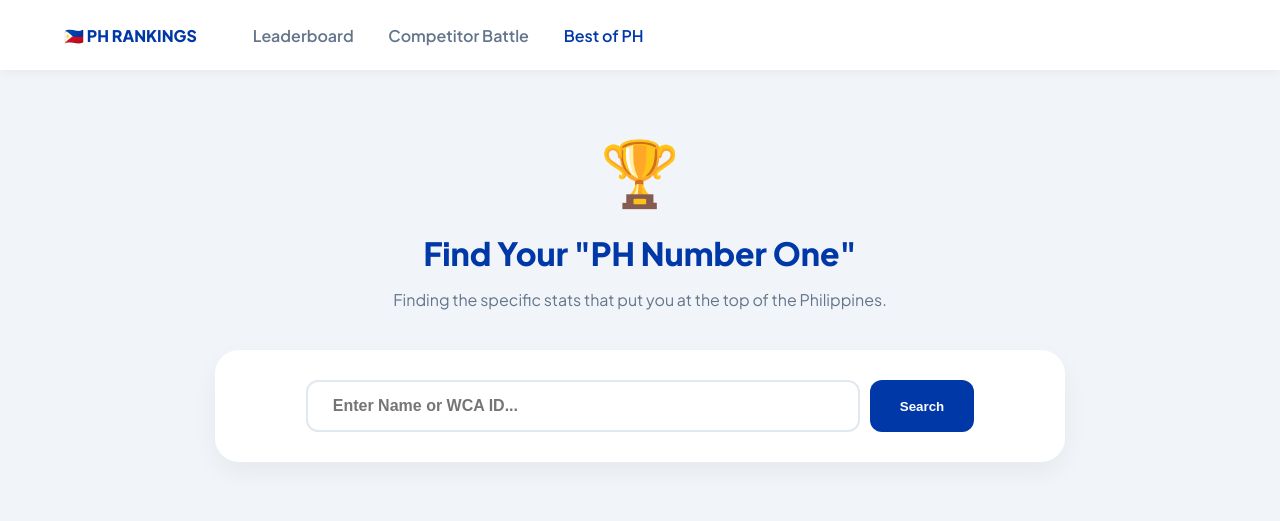
After one commit to Lavages/Pinoy-All-Rounders, a Flask app: page /best-of-ph in a window 1280 px wide. The commit adds this page. Shown: the top 521 px of the page. Run offline with Flask 3, Linux system fonts and the light colour scheme.

Commit message:
Added Best of PH Tab

```diff
--- a/app.py
+++ b/app.py
@@ -16,24 +16,24 @@ EVENTS = {
     '333mbf': 'MBLD'
 }
 
-def format_wca_time(value, event_id):
+def format_wca_time(value, event_id, is_avg=False):
     """
-    Formats WCA integers into readable strings.
-    Handles standard times, FMC (moves), and MBLD (solved/attempted time).
+    Formats WCA integers into readable strings based on event type.
+    - Normal: M:SS.hh or SS.hh
+    - FMC: Single as Int, Average as Decimal (xx.xx)
+    - MBLD: Solved/Attempted M:SS
     """
     if value <= 0 or pd.isna(value):
         return "DNF" if value == -1 else "-"
 
     # 1. FMC (Fewest Moves)
     if event_id == '333fm':
-        return str(int(value))
+        return f"{value/100:.2f}" if is_avg else str(int(value))
 
-    # 2. Multi-Blind (333mbf) - New Format: 0DDTTTTTMM
+    # 2. Multi-Blind (333mbf) -> Solved/Attempted M:SS
     if event_id == '333mbf':
         s = str(int(value)).zfill(10)
-
-        # Parse based on WCA New Multi-Blind rules:
-        # difference = 99 - DD
+        # 0DDTTTTTMM -> DD: Difference, TTTTT: Time in Sec, MM: Missed
         dd = int(s[1:3])
         time_sec = int(s[3:8])
         mm = int(s[8:10])
@@ -42,7 +42,6 @@ def format_wca_time(value, event_id):
         solved = difference + mm
         attempted = solved + mm
 
-        # Handle "Unknown Time" edge case
         if time_sec == 99999:
             return f"{solved}/{attempted} ?:??"
 
@@ -50,18 +49,20 @@ def format_wca_time(value, event_id):
         seconds = time_sec % 60
         return f"{solved}/{attempted} {minutes}:{str(seconds).zfill(2)}"
 
-    # 3. Standard Time Formatting (Sub-minute, Minutes, and Hours)
+    # 3. Standard Time Formatting (Centiseconds to Clock)
     val = int(value)
     cs = val % 100
-    s = (val // 100) % 60
-    m = (val // 6000) % 60
-    h = (val // 360000)
+    total_sec = val // 100
+    s = total_sec % 60
+    m = (total_sec // 60) % 60
+    h = total_sec // 3600
 
     if h > 0:
         return f"{h}:{str(m).zfill(2)}:{str(s).zfill(2)}.{str(cs).zfill(2)}"
     elif m > 0:
         return f"{m}:{str(s).zfill(2)}.{str(cs).zfill(2)}"
     else:
+        # Handles 0.69 case
         return f"{s}.{str(cs).zfill(2)}"
 
 def decode_mbld_vectorized(series):
@@ -84,6 +85,14 @@ def decode_mbld_vectorized(series):
     return scores
 
 def load_and_cache():
+    # Initialize empty defaults to prevent "UnboundLocalError"
+    ph_names = pd.DataFrame()
+    ph_s_ranks = pd.DataFrame()
+    ph_a_ranks = pd.DataFrame()
+    ph_podiums = pd.DataFrame()
+    ph_all_results = pd.DataFrame()
+    export_date = "Unknown"
+
     if os.path.exists(CACHE_FILE) and os.path.getsize(CACHE_FILE) > 0:
         try:
             with open(CACHE_FILE, 'rb') as f:
@@ -91,41 +100,68 @@ def load_and_cache():
                 df_all = pd.DataFrame(data.get('all_results', []))
                 if not df_all.empty and 'date' in df_all.columns:
                     df_all['date'] = pd.to_datetime(df_all['date'])
-                return (pd.DataFrame(data['names']), pd.DataFrame(data['single']),
-                        pd.DataFrame(data['average']), data.get('last_update', 'Unknown'),
-                        pd.DataFrame(data.get('podiums', [])), df_all)
+
+                return (pd.DataFrame(data['names']),
+                        pd.DataFrame(data['single']),
+                        pd.DataFrame(data['average']),
+                        data.get('last_update', 'Unknown'),
+                        pd.DataFrame(data.get('podiums', [])),
+                        df_all)
         except Exception as e:
             print(f"Cache read error: {e}")
 
     try:
         required_files = ["WCA_export_results.tsv", "WCA_export_ranks_single.tsv",
                           "WCA_export_ranks_average.tsv", "WCA_export_competitions.tsv"]
+
         for f in required_files:
-            if not os.path.exists(f): return pd.DataFrame(), pd.DataFrame(), pd.DataFrame(), "Error", pd.DataFrame(), pd.DataFrame()
+            if not os.path.exists(f):
+                return ph_names, ph_s_ranks, ph_a_ranks, "Error: Missing Files", ph_podiums, ph_all_results
 
         export_date = datetime.fromtimestamp(os.path.getmtime("WCA_export_results.tsv")).strftime('%b-%d, %Y')
+
+        # Load Results
         res_df = pd.read_csv("WCA_export_results.tsv", sep="\t", usecols=['person_id', 'person_name', 'person_country_id', 'pos', 'round_type_id', 'event_id', 'best', 'average', 'competition_id'], low_memory=False)
         comps = pd.read_csv("WCA_export_competitions.tsv", sep="\t", usecols=['id', 'year', 'month', 'day', 'name'])
         comps['date'] = pd.to_datetime(comps[['year', 'month', 'day']])
-        ph_res_all = res_df[res_df['person_country_id'] == 'Philippines'].merge(comps[['id', 'date', 'name']], left_on='competition_id', right_on='id')
-        ph_names = ph_res_all.drop_duplicates('person_id')[['person_id', 'person_name']]
+
+        # Filter for Philippines
+        ph_all_results = res_df[res_df['person_country_id'] == 'Philippines'].merge(comps[['id', 'date', 'name']], left_on='competition_id', right_on='id')
+        ph_names = ph_all_results.drop_duplicates('person_id')[['person_id', 'person_name']]
         ph_ids = ph_names['person_id'].unique()
-        s_ranks = pd.read_csv("WCA_export_ranks_single.tsv", sep="\t", usecols=['person_id', 'event_id', 'best', 'country_rank'], low_memory=False)
-        a_ranks = pd.read_csv("WCA_export_ranks_average.tsv", sep="\t", usecols=['person_id', 'event_id', 'best', 'country_rank'], low_memory=False)
-        ph_s_ranks = s_ranks[s_ranks['person_id'].isin(ph_ids)]
-        ph_a_ranks = a_ranks[a_ranks['person_id'].isin(ph_ids)]
-        ph_res_all_serializable = ph_res_all.copy()
-        ph_res_all_serializable['date'] = ph_res_all_serializable['date'].dt.strftime('%Y-%m-%d')
+
+        # Load Ranks
+        s_ranks_raw = pd.read_csv("WCA_export_ranks_single.tsv", sep="\t", usecols=['person_id', 'event_id', 'best', 'country_rank'], low_memory=False)
+        a_ranks_raw = pd.read_csv("WCA_export_ranks_average.tsv", sep="\t", usecols=['person_id', 'event_id', 'best', 'country_rank'], low_memory=False)
+        ph_s_ranks = s_ranks_raw[s_ranks_raw['person_id'].isin(ph_ids)]
+        ph_a_ranks = a_ranks_raw[a_ranks_raw['person_id'].isin(ph_ids)]
+
+        # Prepare for cache
+        ph_res_serializable = ph_all_results.copy()
+        ph_res_serializable['date'] = ph_res_serializable['date'].dt.strftime('%Y-%m-%d')
+
+        ph_podiums = ph_all_results[(ph_all_results['pos'] <= 3) & (ph_all_results['round_type_id'].isin(['f', 'c']))][['person_id', 'event_id', 'pos']]
+
         cache_data = {
-            'names': ph_names.to_dict('records'), 'single': ph_s_ranks.to_dict('records'),
-            'average': ph_a_ranks.to_dict('records'), 'podiums': ph_res_all[(ph_res_all['pos'] <= 3) & (ph_res_all['round_type_id'].isin(['f', 'c']))][['person_id', 'event_id', 'pos']].to_dict('records'),
-            'all_results': ph_res_all_serializable[['person_id', 'event_id', 'pos', 'round_type_id', 'date', 'name', 'best', 'average']].to_dict('records'),
+            'names': ph_names.to_dict('records'),
+            'single': ph_s_ranks.to_dict('records'),
+            'average': ph_a_ranks.to_dict('records'),
+            'podiums': ph_podiums.to_dict('records'),
+            'all_results': ph_res_serializable[['person_id', 'event_id', 'pos', 'round_type_id', 'date', 'name', 'best', 'average']].to_dict('records'),
             'last_update': export_date
         }
-        with open(CACHE_FILE, 'wb') as f: f.write(msgpack.packb(cache_data))
-        return ph_names, ph_s_ranks, ph_a_ranks, export_date, pd.DataFrame(cache_data['podiums']), ph_res_all
+
+        with open(CACHE_FILE, 'wb') as f:
+            f.write(msgpack.packb(cache_data))
+
+        return ph_names, ph_s_ranks, ph_a_ranks, export_date, ph_podiums, ph_all_results
+
     except Exception as e:
-        return pd.DataFrame(), pd.DataFrame(), pd.DataFrame(), "Error", pd.DataFrame(), pd.DataFrame()
+        print(f"Data processing error: {e}")
+        return ph_names, ph_s_ranks, ph_a_ranks, "Error", ph_podiums, ph_all_results
+
+# Global variables assignment at the bottom of the script
+ph_names, s_ranks, a_ranks, last_update_date, ph_podiums_raw, ph_all_results = load_and_cache()
 
 @app.route('/battle', methods=['GET', 'POST'])
 def battle():
@@ -209,6 +245,104 @@ def battle():
 
     return render_template('battle.html', comp1=comp1, comp2=comp2, battle_data=battle_data,
                            kinch=kinch_scores, summary=summary, updated=last_update_date)
+
+@app.route('/best-of-ph', methods=['GET'])
+def best_of_ph():
+    query = request.args.get('query', '')
+    results = []
+    person = None
+
+    if query:
+        match = ph_names[(ph_names['person_id'] == query) |
+                         (ph_names['person_name'].str.contains(query, case=False, na=False))]
+
+        if not match.empty:
+            person = match.iloc[0].to_dict()
+            p_id, p_name = person['person_id'], person['person_name']
+
+            # --- PREPARE DATA ---
+            p_singles = s_ranks[s_ranks['person_id'] == p_id]
+            p_averages = a_ranks[a_ranks['person_id'] == p_id]
+            p_results = ph_all_results[ph_all_results['person_id'] == p_id].sort_values('date', ascending=False)
+
+            first_name = p_name.split()[0]
+            debut_year = p_id[:4]
+            fn_ids = ph_names[ph_names['person_name'].str.startswith(first_name)]['person_id']
+            year_ids = ph_names[ph_names['person_id'].str.startswith(debut_year)]['person_id']
+
+            # --- PROCESS BOTH SINGLES & AVERAGES ---
+            datasets = [
+                (p_singles, s_ranks, "Single", False),
+                (p_averages, a_ranks, "Average", True)
+            ]
+
+            for p_data, global_ranks, label, is_avg in datasets:
+                for _, row in p_data.iterrows():
+                    eid = row['event_id']
+                    event_name = EVENTS.get(eid, eid)
+                    formatted_time = format_wca_time(row['best'], eid, is_avg)
+
+                    # 1. National Best Check
+                    if row['country_rank'] == 1:
+                        results.append({
+                            "cat": "National Best",
+                            "text": f"Current PH National Record: {event_name} {label} ({formatted_time})"
+                        })
+
+                    # 2. Name-Based Check (Fastest among others with same first name)
+                    if len(fn_ids) > 1:
+                        best_in_name = global_ranks[global_ranks['person_id'].isin(fn_ids) & (global_ranks['event_id'] == eid)]['best'].min()
+                        if row['best'] == best_in_name:
+                            results.append({
+                                "cat": "Name",
+                                "text": f"Fastest {event_name} {label} ({formatted_time}) among Filipinos named '{first_name}'"
+                            })
+
+                    # 3. WCA ID / Debut Year Check
+                    best_in_year = global_ranks[global_ranks['person_id'].isin(year_ids) & (global_ranks['event_id'] == eid)]['best'].min()
+                    if row['best'] == best_in_year:
+                        results.append({
+                            "cat": "WCA ID",
+                            "text": f"Fastest {event_name} {label} ({formatted_time}) in the 'Class of {debut_year}'"
+                        })
+
+            # --- CATEGORY: TIME (Decimal Matching) ---
+            for _, row in p_singles.iterrows():
+                eid = row['event_id']
+                if eid in ['333fm', '333mbf']: continue
+
+                val_str = f"{row['best']/100:.2f}"
+                decimal = val_str.split('.')[-1]
+                same_decimal_best = s_ranks[(s_ranks['event_id'] == eid) &
+                                            ((s_ranks['best']/100).astype(str).str.endswith(decimal))]['best'].min()
+
+                if row['best'] == same_decimal_best:
+                    results.append({
+                        "cat": "Time",
+                        "text": f"Fastest {EVENTS.get(eid)} among those with a '.{decimal}' PB"
+                    })
+
+            # --- CATEGORY: UNIQUE & COMPETITION ---
+            if len(ph_names[ph_names['person_name'] == p_name]) == 1:
+                results.append({"cat": "Unique", "text": f"The only '{p_name}' in Philippine Speedcubing"})
+
+            if not p_results.empty:
+                comp_col = next((c for c in ['competition_id', 'competitionId', 'id'] if c in p_results.columns), None)
+                if comp_col:
+                    last_comp_id = p_results.iloc[0][comp_col]
+                    last_comp_name = p_results.iloc[0]['name']
+                    comp_res = ph_all_results[ph_all_results[comp_col] == last_comp_id]
+                    comp_bests = comp_res.groupby('event_id')['best'].min()
+
+                    for _, row in p_results[p_results[comp_col] == last_comp_id].iterrows():
+                        if row['best'] == comp_bests.get(row['event_id']):
+                            f_time = format_wca_time(row['best'], row['event_id'], False)
+                            results.append({
+                                "cat": "Competition",
+                                "text": f"Fastest {EVENTS.get(row['event_id'])} ({f_time}) at {last_comp_name}"
+                            })
+
+    return render_template('best_of_ph.html', person=person, results=results)
 
 @app.route('/', methods=['GET', 'POST'])
 def index():
@@ -327,6 +461,7 @@ def index():
     return render_template('index.html', events=EVENTS, leaderboard=leaderboard[(page-1)*per_page:page*per_page], selected=selected_events, type=rank_type, updated=last_update_date, page=page, total_pages=total_pages)
 
 ph_names, s_ranks, a_ranks, last_update_date, ph_podiums_raw, ph_all_results = load_and_cache()
+app = app
 
 if __name__ == '__main__':
-    app.run(port=5000, debug=True)
+    app.run(debug=True)
--- /dev/null
+++ b/templates/best_of_ph.html
@@ -0,0 +1,226 @@
+<!DOCTYPE html>
+<html lang="en">
+
+<head>
+    <meta charset="UTF-8">
+    <meta name="viewport" content="width=device-width, initial-scale=1.0">
+    <title>Best of PH | Speedcubing Philippines</title>
+    <link href="https://fonts.googleapis.com/css2?family=Plus+Jakarta+Sans:wght@400;500;600;700;800&display=swap"
+        rel="stylesheet">
+    <style>
+        :root {
+            --ph-blue: #0038a8;
+            --ph-red: #ce1126;
+            --ph-yellow: #fcd116;
+            --bg-light: #f1f5f9;
+            --surface: #ffffff;
+            --text-main: #1e293b;
+            --text-muted: #64748b;
+
+            /* Category Colors */
+            --cat-national: #ce1126;
+            /* Red */
+            --cat-name: #0038a8;
+            /* Blue */
+            --cat-wca-id: #059669;
+            /* Green */
+            --cat-comp: #7c3aed;
+            /* Purple */
+        }
+
+        body {
+            font-family: 'Plus Jakarta Sans', sans-serif;
+            background: var(--bg-light);
+            margin: 0;
+            color: var(--text-main);
+        }
+
+        .navbar {
+            height: 70px;
+            background: var(--surface);
+            display: flex;
+            align-items: center;
+            padding: 0 5%;
+            box-shadow: 0 2px 10px rgba(0, 0, 0, 0.05);
+        }
+
+        .nav-brand {
+            font-weight: 800;
+            color: var(--ph-blue);
+            text-decoration: none;
+            margin-right: 40px;
+        }
+
+        .nav-link {
+            text-decoration: none;
+            color: var(--text-muted);
+            font-weight: 600;
+            padding: 8px 16px;
+        }
+
+        .container {
+            max-width: 850px;
+            margin: 60px auto;
+            padding: 0 20px;
+        }
+
+        .header-section {
+            text-align: center;
+            margin-bottom: 40px;
+        }
+
+        .search-box {
+            background: var(--surface);
+            padding: 30px;
+            border-radius: 24px;
+            box-shadow: 0 10px 25px rgba(0, 0, 0, 0.05);
+            display: flex;
+            justify-content: center;
+            gap: 10px;
+        }
+
+        input[type="text"] {
+            flex: 1;
+            max-width: 500px;
+            padding: 15px 25px;
+            border-radius: 12px;
+            border: 2px solid #e2e8f0;
+            font-size: 1rem;
+            font-weight: 600;
+            outline: none;
+        }
+
+        .btn-search {
+            background: var(--ph-blue);
+            color: white;
+            border: none;
+            padding: 0 30px;
+            border-radius: 12px;
+            font-weight: 700;
+            cursor: pointer;
+        }
+
+        .result-card {
+            background: var(--surface);
+            border-radius: 24px;
+            padding: 40px;
+            box-shadow: 0 15px 35px rgba(0, 0, 0, 0.08);
+            border-top: 8px solid var(--ph-yellow);
+        }
+
+        .achievement-list {
+            margin-top: 30px;
+        }
+
+        .achievement-item {
+            display: flex;
+            align-items: center;
+            gap: 20px;
+            padding: 20px 0;
+            border-bottom: 1px solid #f1f5f9;
+        }
+
+        .achievement-item:last-child {
+            border-bottom: none;
+        }
+
+        /* Dynamic Badge Logic */
+        .badge {
+            min-width: 100px;
+            text-align: center;
+            padding: 6px 12px;
+            border-radius: 8px;
+            font-size: 0.75rem;
+            font-weight: 800;
+            text-transform: uppercase;
+            color: white;
+        }
+
+        .badge.national-best {
+            background: var(--cat-national);
+        }
+
+        .badge.name {
+            background: var(--cat-name);
+        }
+
+        .badge.wca-id {
+            background: var(--cat-wca-id);
+        }
+
+        .badge.competition {
+            background: var(--cat-comp);
+        }
+
+        .star {
+            color: var(--ph-yellow);
+            font-size: 1.2rem;
+        }
+
+        .no-results {
+            text-align: center;
+            padding: 40px;
+            color: var(--text-muted);
+        }
+    </style>
+</head>
+
+<body>
+    <nav class="navbar">
+        <a href="/" class="nav-brand">🇵🇭 <span>PH RANKINGS</span></a>
+        <div class="nav-links">
+            <a href="/" class="nav-link">Leaderboard</a>
+            <a href="/battle" class="nav-link">Competitor Battle</a>
+            <a href="/best-of-ph" class="nav-link" style="color:var(--ph-blue)">Best of PH</a>
+        </div>
+    </nav>
+
+    <div class="container">
+        <div class="header-section">
+            <div style="font-size: 64px;">🏆</div>
+            <h1 style="font-weight: 800; color: var(--ph-blue); margin-bottom: 8px;">Find Your "PH Number One"</h1>
+            <p style="color: var(--text-muted);">Finding the specific stats that put you at the top of the Philippines.
+            </p>
+        </div>
+
+        <form action="/best-of-ph" method="GET" class="search-box">
+            <input type="text" name="query" placeholder="Enter Name or WCA ID..."
+                value="{{ person.person_name if person else '' }}">
+            <button type="submit" class="btn-search">Search</button>
+        </form>
+
+        {% if person %}
+        <div class="result-card">
+            <div style="border-bottom: 2px solid #f1f5f9; padding-bottom: 20px;">
+                <h2 style="margin: 0; font-size: 2rem;">{{ person.person_name }}</h2>
+                <code style="color: var(--text-muted); font-size: 1.1rem;">{{ person.person_id }}</code>
+            </div>
+
+            <div class="achievement-list">
+                {% if results %}
+                {% for award in results %}
+                <div class="achievement-item">
+                    <span class="badge {{ award.cat.lower().replace(' ', '-') }}">
+                        {{ award.cat }}
+                    </span>
+                    <span class="star">★</span>
+                    <span style="font-weight: 600; font-size: 1.05rem;">{{ award.text }}</span>
+                </div>
+                {% endfor %}
+                {% else %}
+                <div class="no-results">
+                    <p>Keep training! We haven't found a unique "PH #1" stat for this profile yet.</p>
+                    <p style="font-size: 0.9rem;">Try searching for top-tier competitors to see how this works.</p>
+                </div>
+                {% endif %}
+            </div>
+        </div>
+        {% elif request.args.get('query') %}
+        <div style="text-align: center; margin-top: 40px; color: var(--ph-red);">
+            <p><strong>No competitor found.</strong> Please check the spelling or WCA ID.</p>
+        </div>
+        {% endif %}
+    </div>
+</body>
+
+</html>
--- a/templates/index.html
+++ b/templates/index.html
@@ -361,8 +361,9 @@
     <nav class="navbar">
         <a href="/" class="nav-brand">🇵🇭 <span>PH RANKINGS</span></a>
         <div class="nav-links">
-            <a href="/" class="nav-link active">Leaderboard</a>
+            <a href="/" class="nav-link">Leaderboard</a>
             <a href="/battle" class="nav-link">Competitor Battle</a>
+            <a href="/best-of-ph" class="nav-link">Best of PH</a>
         </div>
     </nav>
 
```
Also changed, not shown: templates/battle.html (+5 -4 lines), vercel.json (added).
